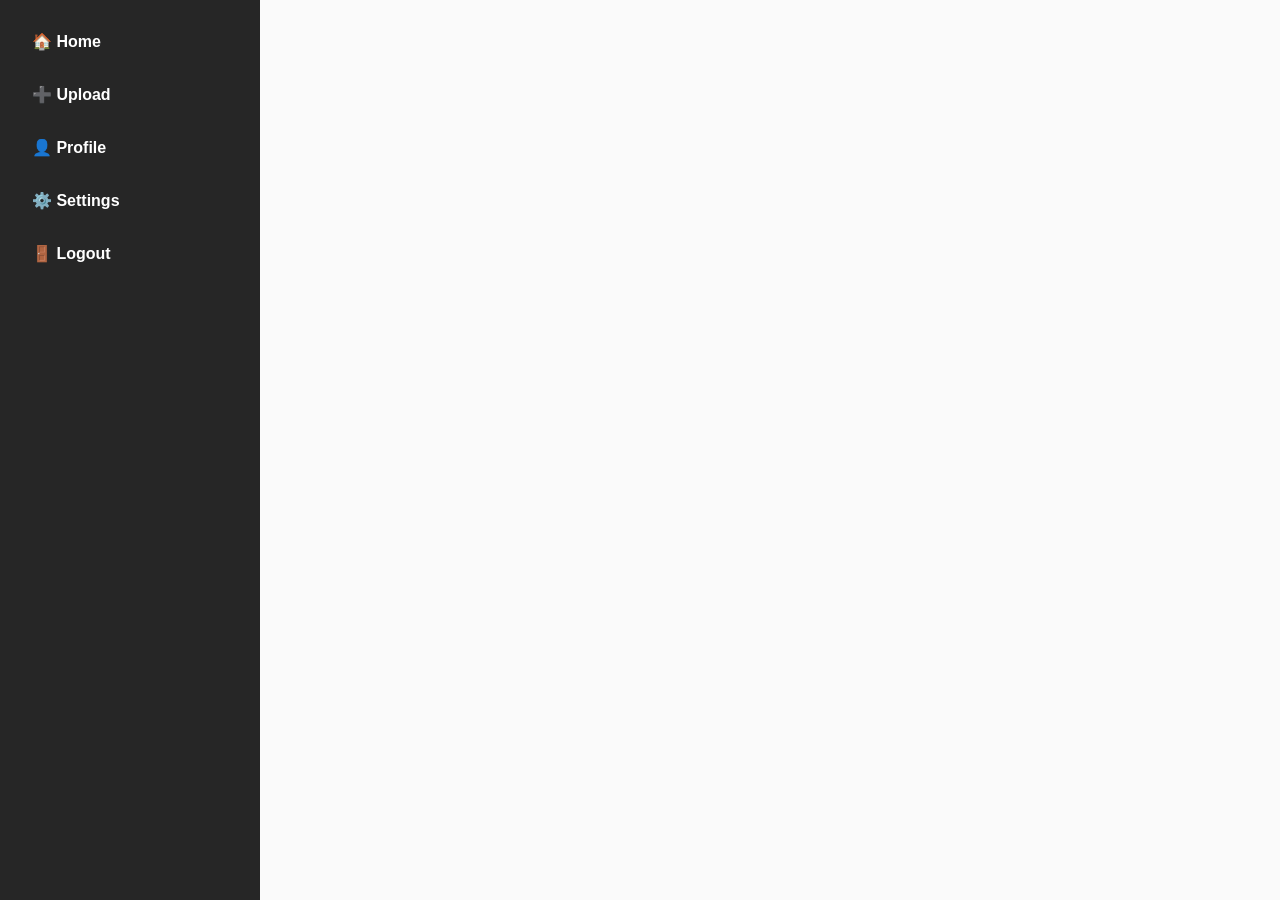
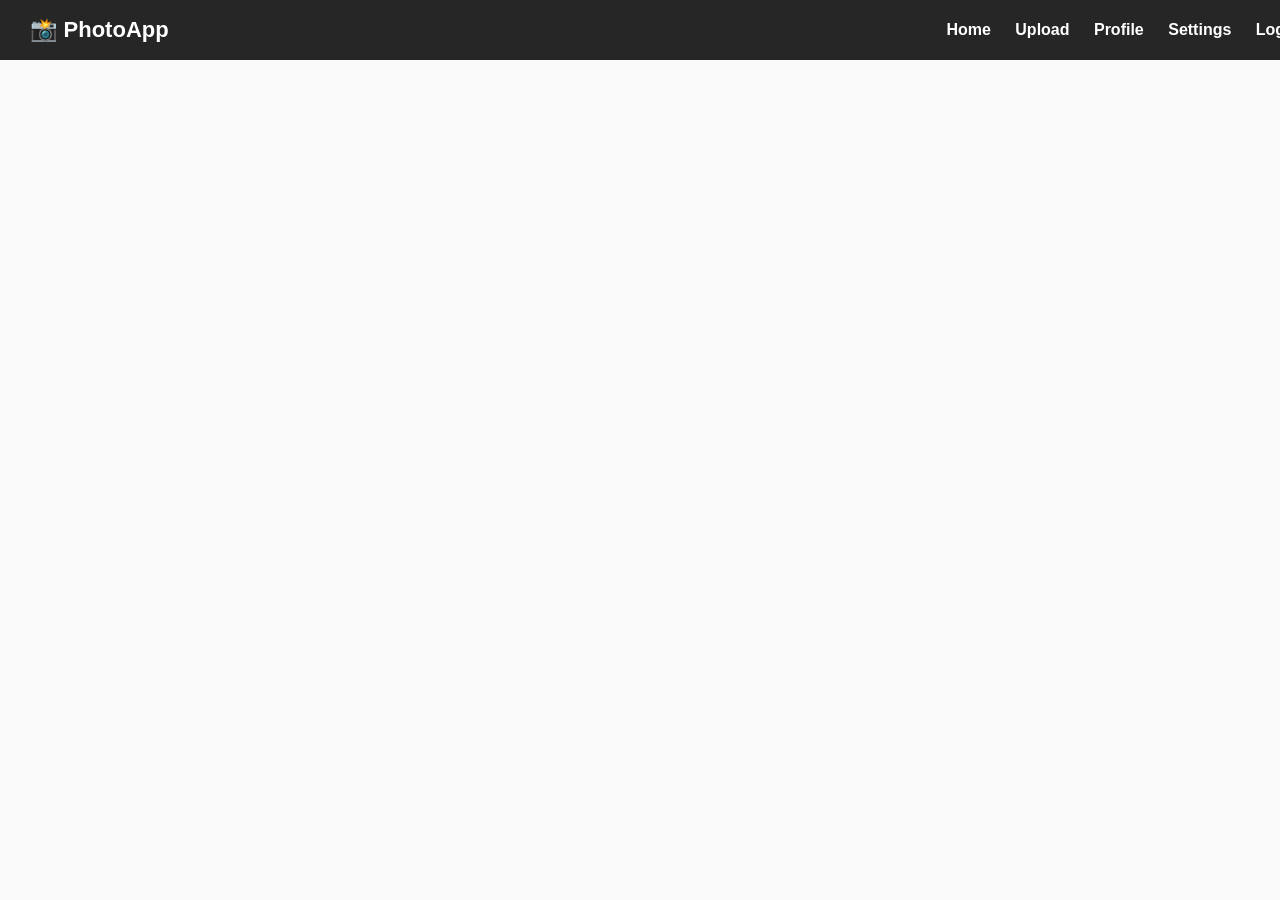
Before and after one commit to b0bfa41e-pixel/photo-app-instagram, a Flask app: page /home in a window 1280 px wide. Run offline with Flask 3, Linux system fonts and the light colour scheme; the visitor is signed in with stand-in values (Sample User, id 1).

Commit message:
Move sidebar navigation to top header layout

```diff
--- a/static/style.css
+++ b/static/style.css
@@ -5,37 +5,41 @@ body {
   font-family: Arial, sans-serif;
 }
 
-/* ---------------- Sidebar ---------------- */
-.sidebar {
-  width: 220px;
-  height: 100vh;
+/* ---------------- Header ---------------- */
+.header {
+  width: 100%;
+  height: 60px;
+  background: #262626;
+  display: flex;
+  align-items: center;
+  justify-content: space-between;
+  padding: 0 30px;
   position: fixed;
-  background: #262626; /* Instagram dark gray */
-  padding: 20px;
-  display: flex;
-  flex-direction: column;
-  justify-content: flex-start;
+  top: 0;
+  z-index: 100;
 }
 
-.sidebar a {
+.header .logo {
+  font-size: 22px;
+  font-weight: bold;
   color: white;
-  display: block;
-  padding: 12px;
+}
+
+.header nav a {
+  color: white;
   text-decoration: none;
+  margin-left: 20px;
   font-weight: bold;
-  margin-bottom: 10px;
-  border-radius: 6px;
   transition: 0.3s;
 }
 
-.sidebar a:hover {
-  background: linear-gradient(to right, #feda75, #d62976, #962fbf, #4f5bd5);
+.header nav a:hover {
+  color: #3897f0;
 }
 
 /* ---------------- Main content ---------------- */
 .main {
-  margin-left: 240px;
-  padding: 20px;
+  padding: 90px 20px 20px;
 }
 
 /* ---------------- Feed posts ---------------- */
--- a/templates/base.html
+++ b/templates/base.html
@@ -5,12 +5,17 @@
     <link rel="stylesheet" href="/static/style.css">
 </head>
 <body>
-<div class="sidebar">
-    <a href="/home">🏠 Home</a>
-    <a href="/upload">➕ Upload</a>
-    <a href="/profile">👤 Profile</a>
-    <a href="/settings">⚙️ Settings</a>
-    <a href="#" onclick="confirmLogout()">🚪 Logout</a>
+
+<!-- Header -->
+<div class="header">
+    <div class="logo">📸 PhotoApp</div>
+    <nav>
+        <a href="/home">Home</a>
+        <a href="/upload">Upload</a>
+        <a href="/profile">Profile</a>
+        <a href="/settings">Settings</a>
+        <a href="#" onclick="confirmLogout()">Logout</a>
+    </nav>
 </div>
 
 <div class="main">
@@ -31,12 +36,12 @@ function openModal(src) {
 function closeModal() {
     document.getElementById("imgModal").style.display = "none";
 }
-
 function confirmLogout() {
     if (confirm("Are you sure you want to sign out?")) {
         window.location.href = "/logout";
     }
 }
 </script>
+
 </body>
 </html>
--- a/templates/home.html
+++ b/templates/home.html
@@ -5,12 +5,8 @@
   <div class="post">
     <img src="{{ p.image_url }}" onclick="openModal(this.src)">
     <div class="icons">
-      <div>
-        ❤️ <span>0</span>
-        💬
-        🔗
-      </div>
-      <div class="right">🔖</div>
+      <div>❤️ <span>0</span> 💬 🔗</div>
+      <div>🔖</div>
     </div>
   </div>
   {% endfor %}
```
Also changed, not shown: other parts of static/style.css (+1 -57 lines).
